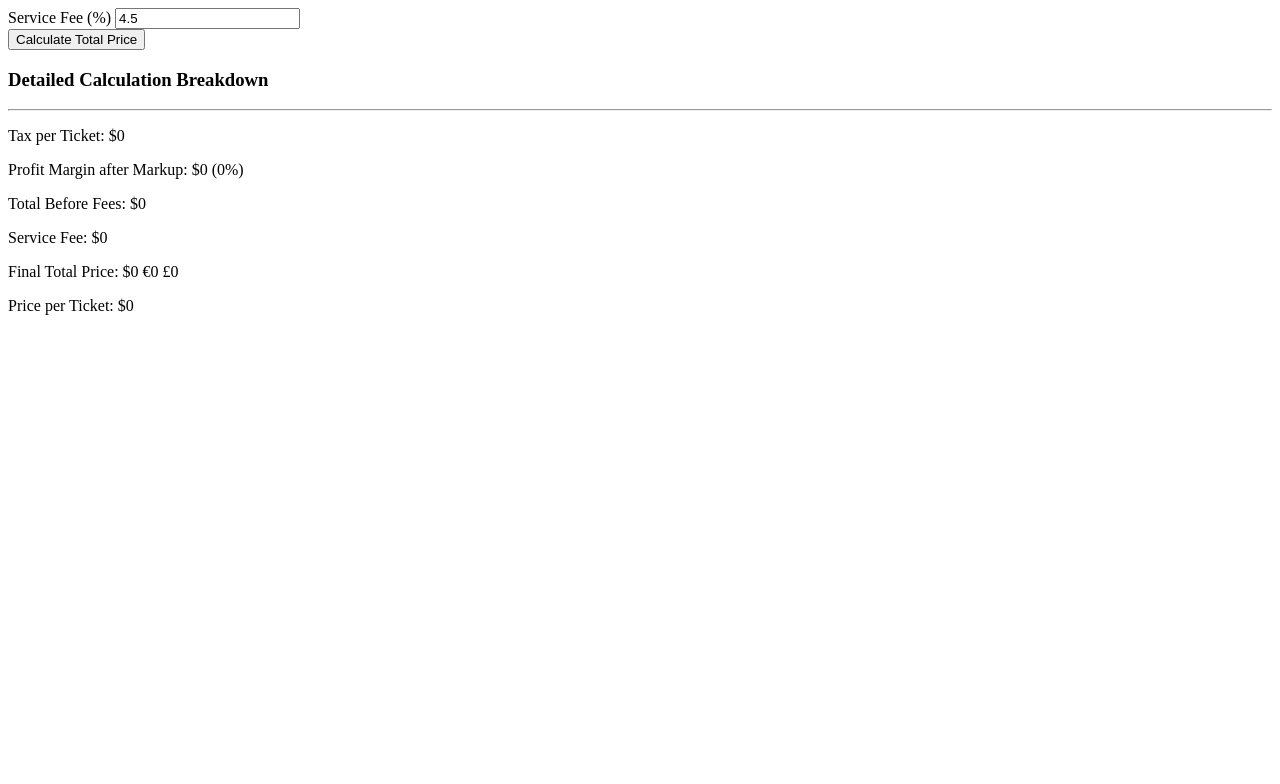
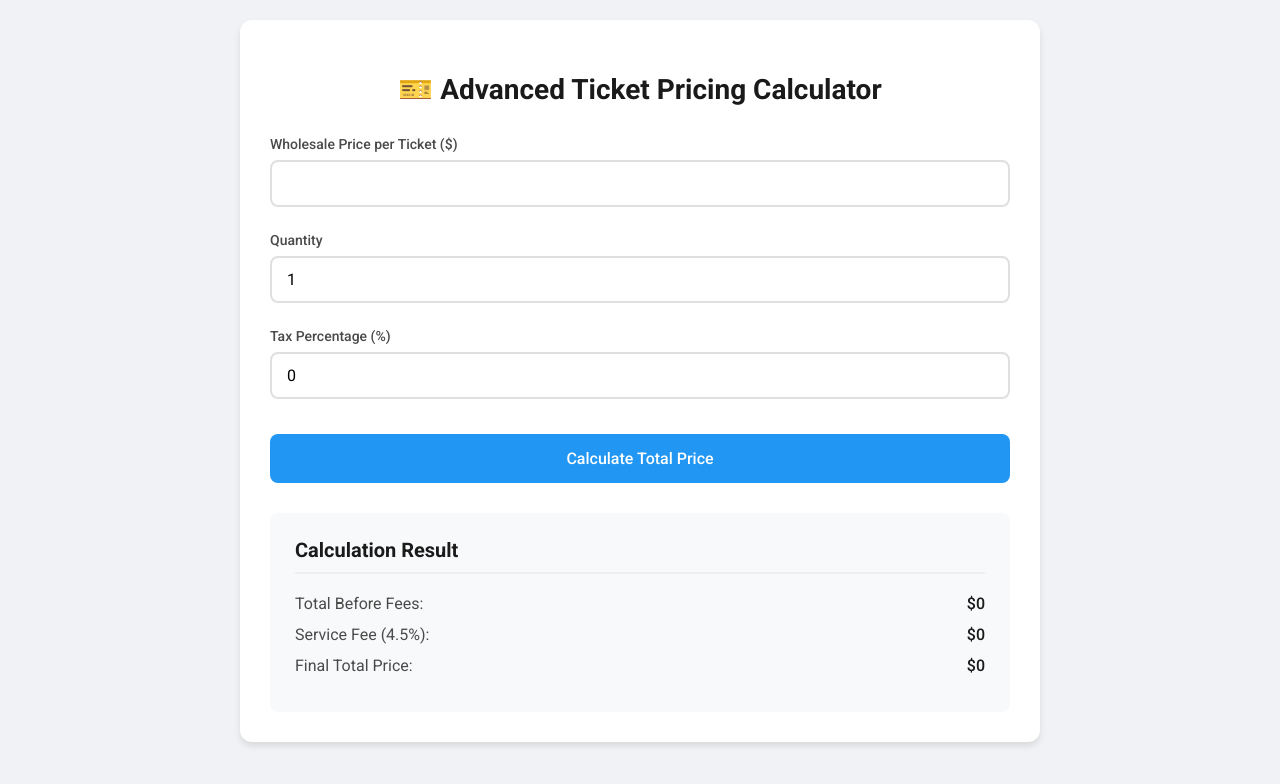
Before and after one commit to qalitcom/price, a plain HTML site: page index.html in a window 1280 px wide. Drawn offline with Linux system fonts and the light colour scheme.

Commit message:
Update index.html

```diff
--- a/index.html
+++ b/index.html
@@ -1,59 +1,161 @@
+<!DOCTYPE html>
+<html>
+<head>
+    <title>Advanced Ticket Pricing Calculator</title>
+    <link href="https://fonts.googleapis.com/css2?family=Roboto:wght@300;400;500;700&display=swap" rel="stylesheet">
+    <style>
+        * {
+            box-sizing: border-box;
+            font-family: 'Roboto', sans-serif;
+        }
+
+        body {
+            margin: 0;
+            padding: 20px;
+            background: #f0f2f5;
+            min-height: 100vh;
+        }
+
+        .container {
+            max-width: 800px;
+            margin: 0 auto;
+            background: white;
+            border-radius: 12px;
+            box-shadow: 0 4px 6px rgba(0, 0, 0, 0.1);
+            padding: 30px;
+        }
+
+        h2 {
+            color: #1a1a1a;
+            font-weight: 700;
+            margin-bottom: 30px;
+            font-size: 28px;
+            text-align: center;
+        }
+
+        .input-group {
+            margin-bottom: 25px;
+        }
+
+        label {
+            display: block;
+            margin-bottom: 8px;
+            color: #4a4a4a;
+            font-weight: 500;
+            font-size: 14px;
+        }
+
+        input, select {
+            width: 100%;
+            padding: 12px 15px;
+            border: 2px solid #e0e0e0;
+            border-radius: 8px;
+            font-size: 16px;
+            transition: border-color 0.3s ease;
+        }
+
+        input:focus, select:focus {
+            outline: none;
+            border-color: #2196F3;
+            box-shadow: 0 0 0 3px rgba(33, 150, 243, 0.1);
+        }
+
+        button {
+            width: 100%;
+            padding: 15px;
+            background: #2196F3;
+            color: white;
+            border: none;
+            border-radius: 8px;
+            font-size: 16px;
+            font-weight: 500;
+            cursor: pointer;
+            transition: all 0.3s ease;
+            margin-top: 10px;
+        }
+
+        button:hover {
+            background: #1976D2;
+            transform: translateY(-1px);
+            box-shadow: 0 4px 6px rgba(0, 0, 0, 0.1);
+        }
+
+        .result {
+            margin-top: 30px;
+            background: #f8f9fa;
+            border-radius: 8px;
+            padding: 25px;
+        }
+
+        .result h3 {
+            color: #1a1a1a;
+            margin-top: 0;
+            margin-bottom: 20px;
+            font-size: 20px;
+            border-bottom: 2px solid #eee;
+            padding-bottom: 10px;
+        }
+
+        .result p {
+            margin: 12px 0;
+            font-size: 16px;
+            color: #4a4a4a;
+            display: flex;
+            justify-content: space-between;
+            align-items: center;
+        }
+
+        .result span {
+            font-weight: 500;
+            color: #1a1a1a;
+            font-size: 16px;
+        }
+    </style>
+</head>
+<body>
+    <div class="container">
+        <h2>🎫 Advanced Ticket Pricing Calculator</h2>
         <div class="input-group">
-    <label>Service Fee (%)</label>
-    <input type="number" step="0.1" id="service_fee_percent" value="4.5">
+            <label>Wholesale Price per Ticket ($)</label>
+            <input type="number" step="0.01" id="wholesale" required>
         </div>
-
+        <div class="input-group">
+            <label>Quantity</label>
+            <input type="number" id="quantity" value="1" min="1" required>
+        </div>
+        <div class="input-group">
+            <label>Tax Percentage (%)</label>
+            <input type="number" step="0.1" id="tax_percent" value="0">
+        </div>
         <button onclick="calculate()">Calculate Total Price</button>
-
         <div class="result">
-    <div class="calculation-steps">
-        <h3>Detailed Calculation Breakdown</h3>
-        <div id="detailed_calculation"></div>
-    </div>
-
-    <hr>
-
-    <div class="total-summary">
-        <p class="tax-calculation">Tax per Ticket:
-            <span id="tax_per_unit">$0</span>
-        </p>
-        <p class="profit-margin">Profit Margin after Markup:
-            <span id="profit_margin">$0</span>
-            (<span id="profit_margin_percent">0%</span>)
-        </p>
+            <h3>Calculation Result</h3>
             <p>Total Before Fees: <span id="total_before_fee">$0</span></p>
-        <p>Service Fee: <span id="service_fee">$0</span></p>
-        <p class="price-per-ticket">Final Total Price:
-            <span id="final_price">$0</span>
-            <span class="currency-rate" id="final_price_eur">€0</span>
-            <span class="currency-rate" id="final_price_gbp">£0</span>
-        </p>
-        <p>Price per Ticket: <span id="price_per_ticket">$0</span></p>
+            <p>Service Fee (4.5%): <span id="service_fee">$0</span></p>
+            <p>Final Total Price: <span id="final_price">$0</span></p>
         </div>
     </div>
-
     <script>
         function calculate() {
             const wholesale = parseFloat(document.getElementById('wholesale').value);
             const quantity = parseInt(document.getElementById('quantity').value) || 1;
             const taxPercent = parseFloat(document.getElementById('tax_percent').value) || 0;
-    const markupType = document.getElementById('markup_type').value;
-    const markupValue = parseFloat(document.getElementById('markup_value').value) || 0;
-    const serviceFeePercent = parseFloat(document.getElementById('service_fee_percent').value) || 4.5;
+
+            if (isNaN(wholesale)) {
+                alert('Please enter a valid wholesale price');
+                return;
+            }
 
             const totalWholesale = wholesale * quantity;
             const taxAmount = totalWholesale * (taxPercent / 100);
-    let markupAmount = markupType === 'fixed' ? markupValue : totalWholesale * (markupValue / 100);
-    const totalBeforeFee = totalWholesale + taxAmount + markupAmount;
-    const serviceFee = totalBeforeFee * (serviceFeePercent / 100);
+            const totalBeforeFee = totalWholesale + taxAmount;
+            const serviceFee = totalBeforeFee * 0.045;
             const finalTotal = totalBeforeFee + serviceFee;
 
-    document.getElementById('tax_per_unit').textContent = `$${taxAmount.toFixed(2)}`;
-    document.getElementById('profit_margin').textContent = `$${markupAmount.toFixed(2)}`;
-    document.getElementById('profit_margin_percent').textContent = `${((markupAmount / totalWholesale) * 100).toFixed(2)}%`;
             document.getElementById('total_before_fee').textContent = `$${totalBeforeFee.toFixed(2)}`;
             document.getElementById('service_fee').textContent = `$${serviceFee.toFixed(2)}`;
             document.getElementById('final_price').textContent = `$${finalTotal.toFixed(2)}`;
-    document.getElementById('price_per_ticket').textContent = `$${(finalTotal / quantity).toFixed(2)}`;
         }
     </script>
+</body>
+</html>
```
Lines whose indentation alone changed are shown as unchanged.
